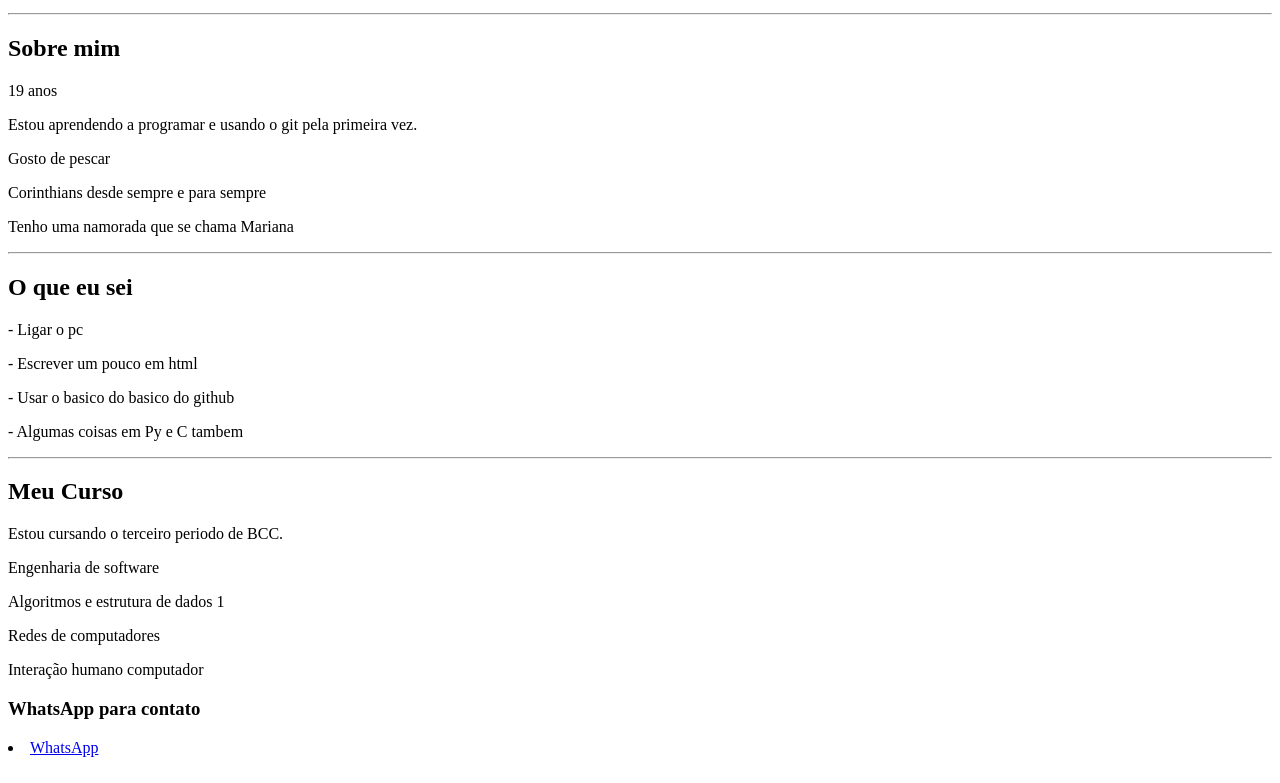
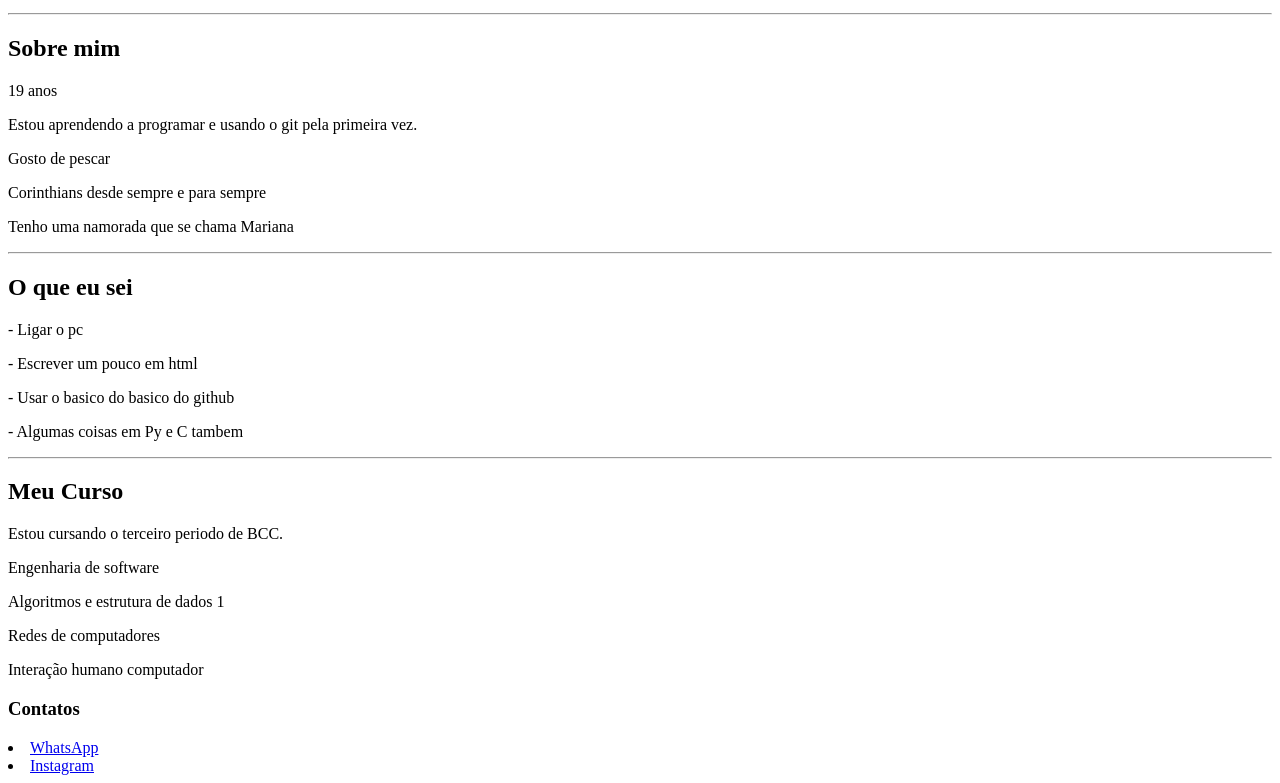
Before and after one commit to NakaieBM/meu-site-pessoal, a plain HTML site: page index.html in a window 1280 px wide. Shown: the part 101-884 px from the top of the page. Drawn offline with Linux system fonts and the light colour scheme.

Commit message:
fix: aplicadas as alteracoes

```diff
--- a/index.html
+++ b/index.html
@@ -37,8 +37,9 @@
     <p>Redes de computadores</p>
     <p>Interação humano computador</p>
 
-  <h3>WhatsApp para contato</h3>
+  <h3>Contatos</h3>
     <li><a href="https://wa.me/5544991540411" target="_blank">WhatsApp</a></li>
+    <li><a href="https://www.instagram.com/nicolas_nakaie?stkn=MXFubTI1bnZ0cHg5ZA%3D%3D&utm_source=qr">Instagram</a></li>
 
 
 </body>
```
